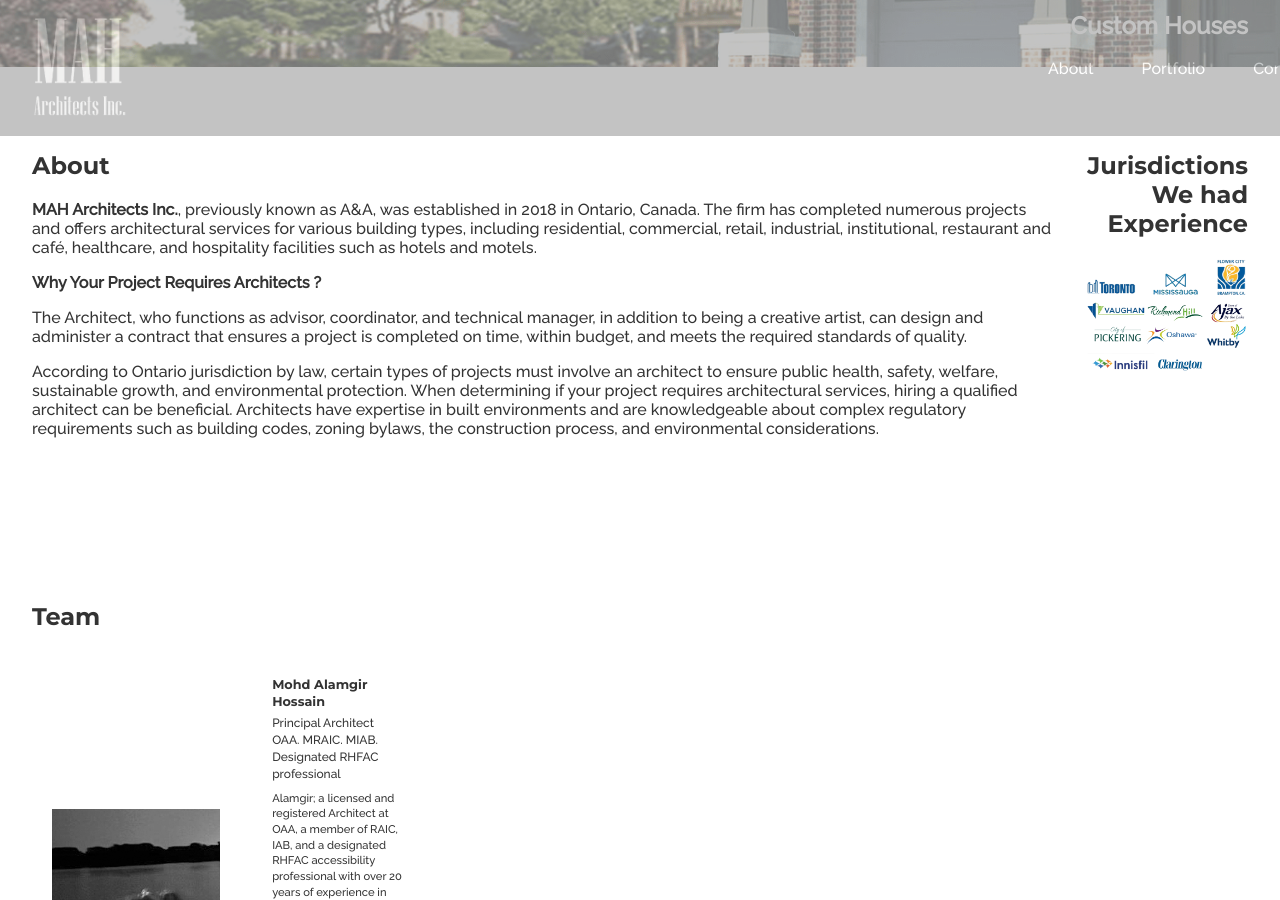
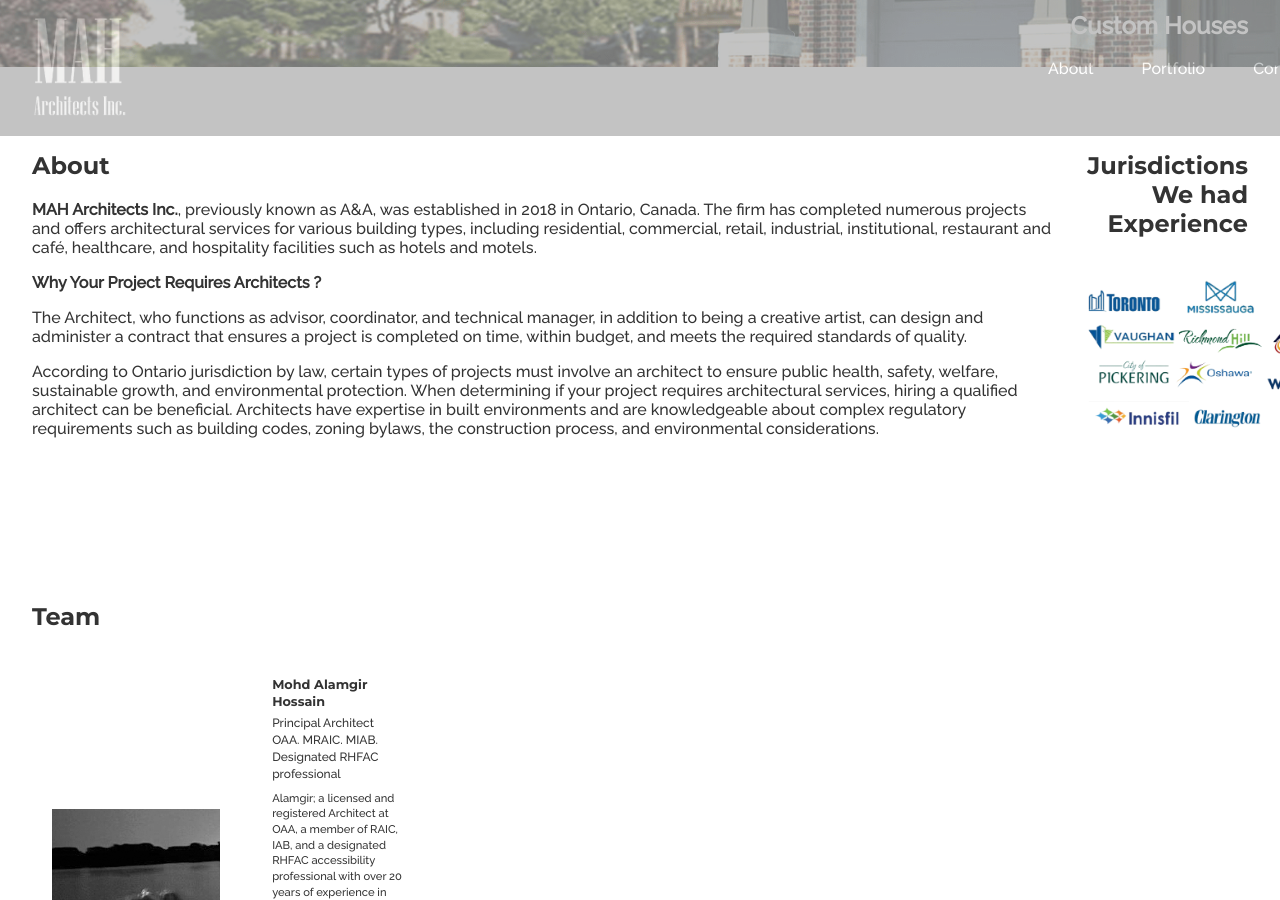
Before and after one commit to dewanmukto/mah-architects, a Jekyll site: the page built from index.md, in a window 1280 px wide and 900 px high, scrolled down 923 px. Built offline with Jekyll 4.4.1, drawn with Linux system fonts in a browser that asks for light colours; nearby versions of some CDN libraries; grey boxes are pictures that could not be loaded.

Commit message:
attempt 2

```diff
--- a/index.md
+++ b/index.md
@@ -92,7 +92,7 @@ process, and environmental considerations.
   </div>
   <div>
     <h2>Jurisdictions We had Experience</h2>
-    <img src="/images/logos/jury.png" alt="Jurisdictions" style="width:100%; height:auto;">
+    <img src="/images/logos/jury.png" alt="Jurisdictions" style="width:150%; height:auto;">
   </div>
 </div>
 
@@ -149,7 +149,7 @@ standards.</p>
 Architectural Institute of Canada (RAIC)</b>, <b>Ontario Association of Architects (OAA)</b>,
 and other local and International regulatory bodies.</p>
     <div style="display:flex; gap:1rem; margin-top:1rem;">
-      <img src="/images/logos/OAA Logo.png" height="80px">
+      <img src="/images/logos/OAA Logo.png" height="72px">
       <img src="/images/logos/RHFAC Professional.png" height="80px">
       <img src="/images/logos/raic-member-2024.png" height="80px">
     </div>
```
